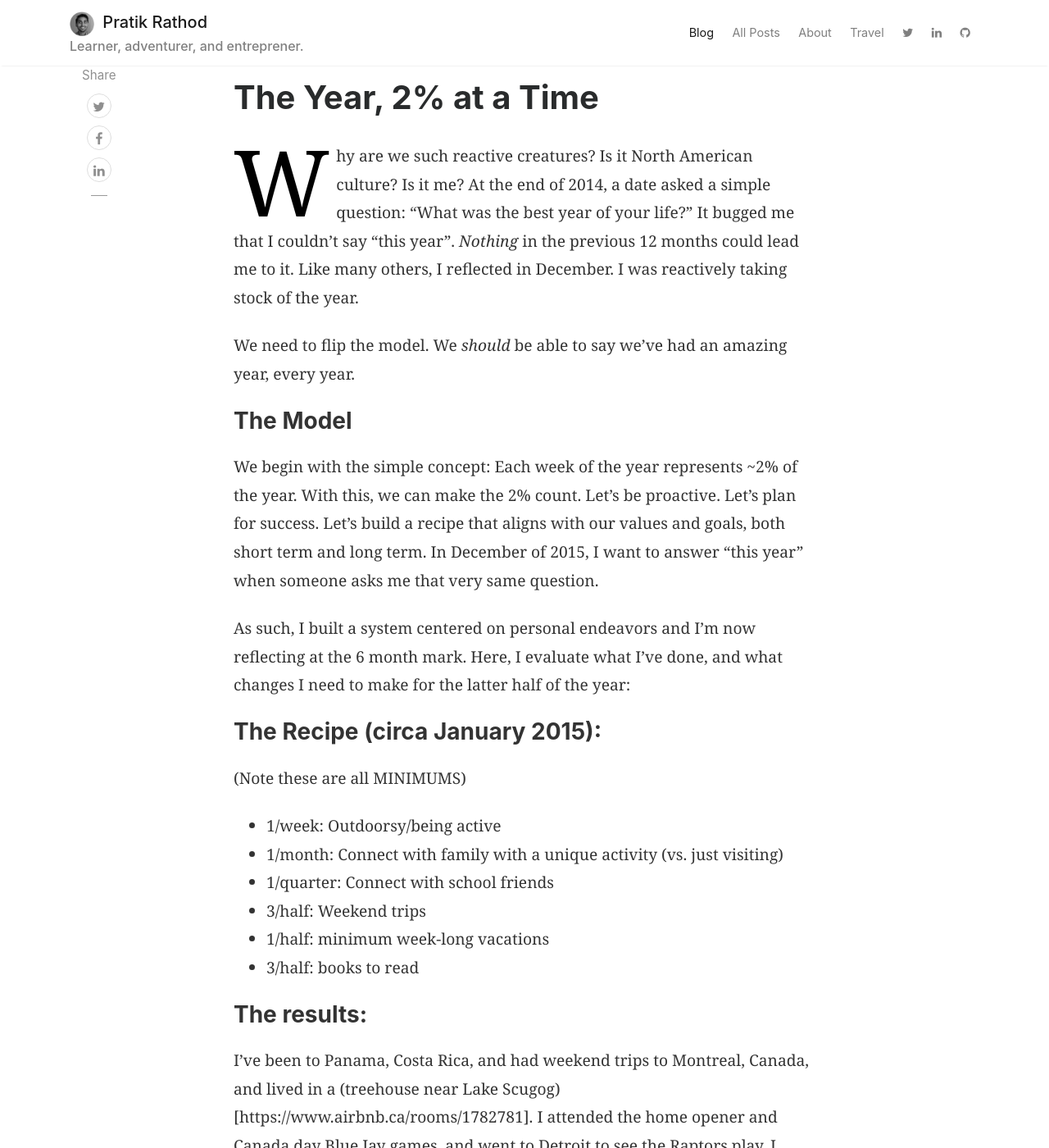
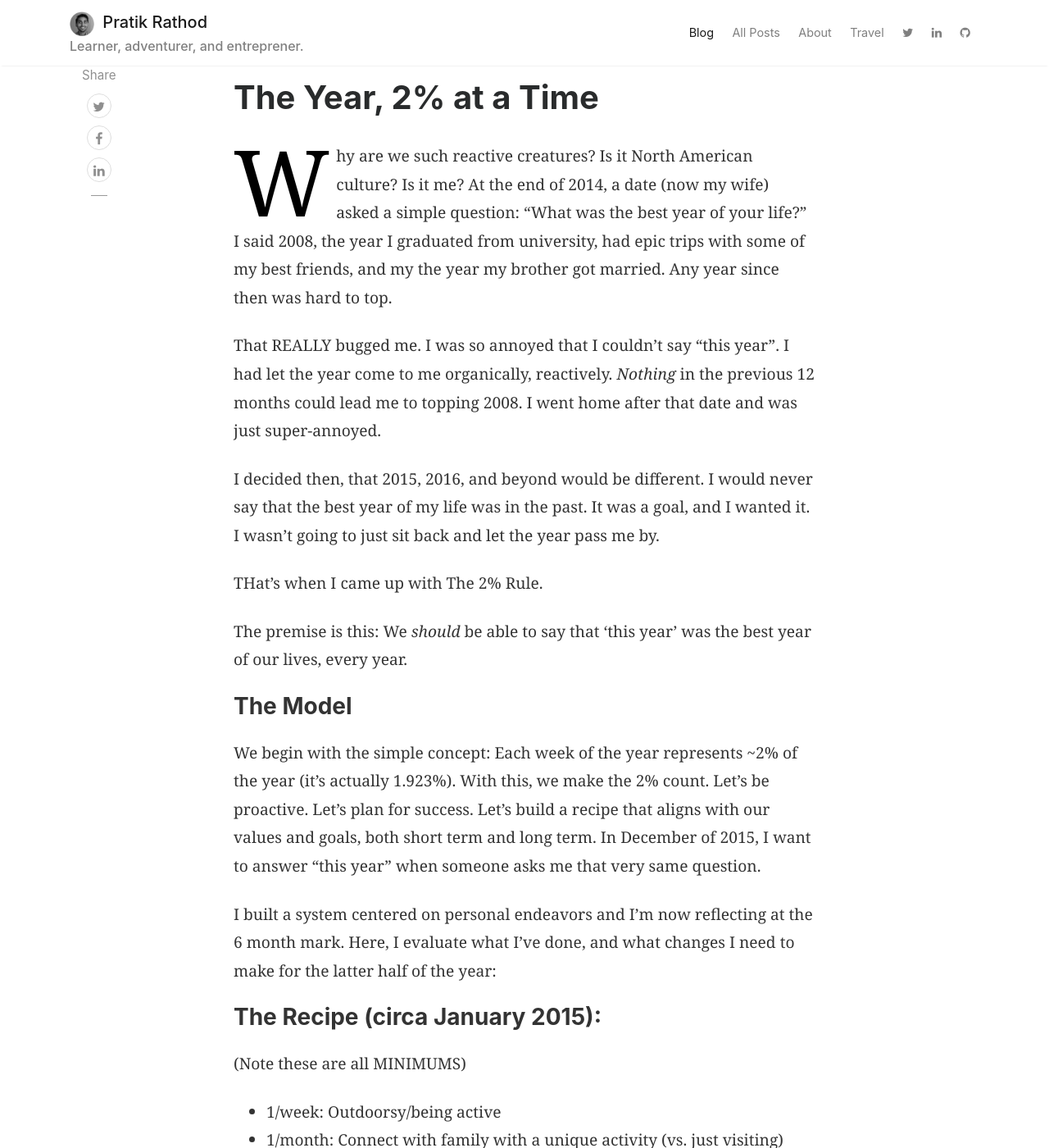
Before and after one commit to p2rathod/p2rathod.github.io, a Jekyll site: the page built from _posts/2015-07-03-the-year-2-percent-at-a-time.md, in a window 1280 px wide and 1400 px high. Shown: the whole window at 82% size. Built offline with Jekyll 4.4.1, drawn with Linux system fonts in a browser that asks for light colours; comment, search, counter and statistics services are not loaded; some of the changed text lies outside the part shown.

Commit message:
new posts and image updates.

```diff
--- a/_posts/2015-07-03-the-year-2-percent-at-a-time.md
+++ b/_posts/2015-07-03-the-year-2-percent-at-a-time.md
@@ -4,26 +4,32 @@
 category: system
 ---
 
-Why are we such reactive creatures? Is it North American culture? Is it me? At the end of 2014, a date asked a simple question: "What was the best year of your life?" It bugged me that I couldn't say "this year". _Nothing_ in the previous 12 months could lead me to it. Like many others, I reflected in December. I was reactively taking stock of the year.
+Why are we such reactive creatures? Is it North American culture? Is it me? At the end of 2014, a date (now my wife) asked a simple question: "What was the best year of your life?" I said 2008, the year I graduated from university, had epic trips with some of my best friends, and my the year my brother got married. Any year since then was hard to top.
 
-We need to flip the model. We _should_ be able to say we've had an amazing year, every year.
+That REALLY bugged me. I was so annoyed that I couldn't say "this year". I had let the year come to me organically, reactively. _Nothing_ in the previous 12 months could lead me to topping 2008. I went home after that date and was just super-annoyed.
+
+I decided then, that 2015, 2016, and beyond would be different. I would never say that the best year of my life was in the past. It was a goal, and I wanted it. I wasn't going to just sit back and let the year pass me by.
+
+THat's when I came up with The 2% Rule.
+
+The premise is this: We _should_ be able to say that 'this year' was the best year of our lives, every year.
 
 ### The Model
 
-We begin with the simple concept: Each week of the year represents ~2% of the year. With this, we can make the 2% count. Let's be proactive. Let's plan for success. Let's build a recipe that aligns with our values and goals, both short term and long term. In December of 2015, I want to answer "this year" when someone asks me that very same question.
+We begin with the simple concept: Each week of the year represents ~2% of the year (it's actually 1.923%). With this, we make the 2% count. Let's be proactive. Let's plan for success. Let's build a recipe that aligns with our values and goals, both short term and long term. In December of 2015, I want to answer "this year" when someone asks me that very same question.
 
-As such, I built a system centered on personal endeavors and I'm now reflecting at the 6 month mark. Here, I evaluate what I've done, and what changes I need to make for the latter half of the year:
+I built a system centered on personal endeavors and I'm now reflecting at the 6 month mark. Here, I evaluate what I've done, and what changes I need to make for the latter half of the year:
 
 ### The Recipe (circa January 2015):
 
 (Note these are all MINIMUMS)
 
-* 1/week: Outdoorsy/being active
-* 1/month: Connect with family with a unique activity (vs. just visiting)
-* 1/quarter: Connect with school friends
-* 3/half: Weekend trips
-* 1/half: minimum week-long vacations
-* 3/half: books to read
+- 1/week: Outdoorsy/being active
+- 1/month: Connect with family with a unique activity (vs. just visiting)
+- 1/quarter: Connect with school friends
+- 3/half: Weekend trips
+- 1/half: 1 week-long vacation
+- 3/half: books to read
 
 ### The results:
 
@@ -34,3 +40,42 @@
 ### The message
 
 Too often life is reactive. There are things we can't control, but there are far too many things that we can. Why not build a plan to have fun, learn, grow, and fulfill your mind, body, and soul. [This post by Sheryl Sandberg](https://www.facebook.com/sheryl/posts/10155617891025177:0) reminds us of that. Let's commit to the system as [James Clear says](https://medium.com/the-blog-of-james-clear/if-you-completely-ignored-your-goals-and-focused-on-this-one-thing-would-you-get-better-results-1451c43c0c64). This year has been amazing and it's been influenced by the 2% model.
+
+### A quick review - circa 2018
+
+I wanted to touch base here, and follow up on what's happened since that December evening in 2014.
+
+2015:
+
+- I got engaged (to that girl that asked me about my favourite year)
+- Travelled a tonne (see above)
+- Launched a new product at work
+
+2016:
+
+- I got married (to that same girl)
+- Traveled to California, Iceland, Italy, France, DC, Kilarney, and Hawaii
+- My title changed to VP-Product Management
+
+2017:
+
+- I launched two new multi-million dollar revenue generating products at work
+- I traveled to Iceland (again), a number of smaller weekend trips, Vermont, and ended it with a trip to India
+- I lost sight of the 2% for most of the year
+
+2018:
+
+- Experienced a concussion, while in India -- took 2-3 months to recover
+- Got my 2% mojo back!
+- Voluntarily left my role at the company after a decade as a co-founder
+- Played golf at St. Andrews in Scotland
+- Trekked Mt. Kilimanjaro in Tanzania
+- Spent time at one of the best yoga retreat centres in Watamu, Kenya
+- Surfing in California, and hiking at Yosemite
+- Traveled across Japan, spending time in Tokyo, Osaka, and Kyoto, as well as the country side (beautiful)
+- Skydiving in New Zealand
+- Spent 2 months driving across New Zealand
+
+The 2% rule works. It forces you to create balance.
+
+I'm now working on a guide book or journal for myself that fits this. There are a tonne of other journals out there - and I've used most of them. I think we should try to use
```
Also changed, not shown: _drafts/2018-10-15-the-lives-of-yogis.md (added, +41 -0 lines), _posts/2018-03-13-concussion-faq.md (+15 -15 lines), _posts/2018-07-31-polar-retrospective.md (added, +136 -0 lines), _posts/2018-11-27-5-takeways-from-quitting-and-taking-time-off.md (added, +90 -0 lines), assets/images/posts/polar-retrospective/firstparty.jpg (added), assets/images/posts/travel/five-lessons/lavie.JPG (added), assets/images/posts/travel/five-lessons/negative_space.JPG (added), assets/images/posts/travel/five-lessons/tikibottle.JPG (added).
